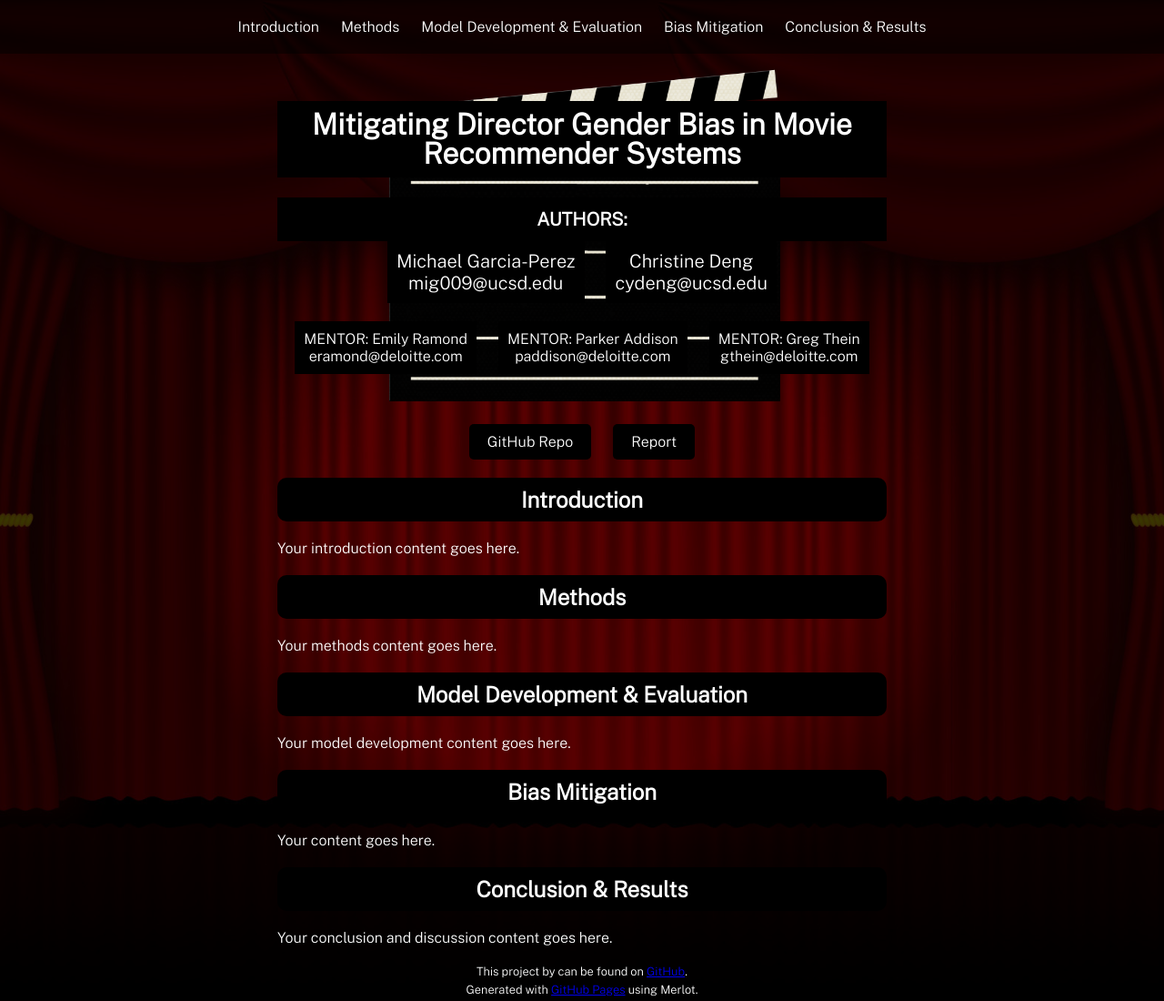
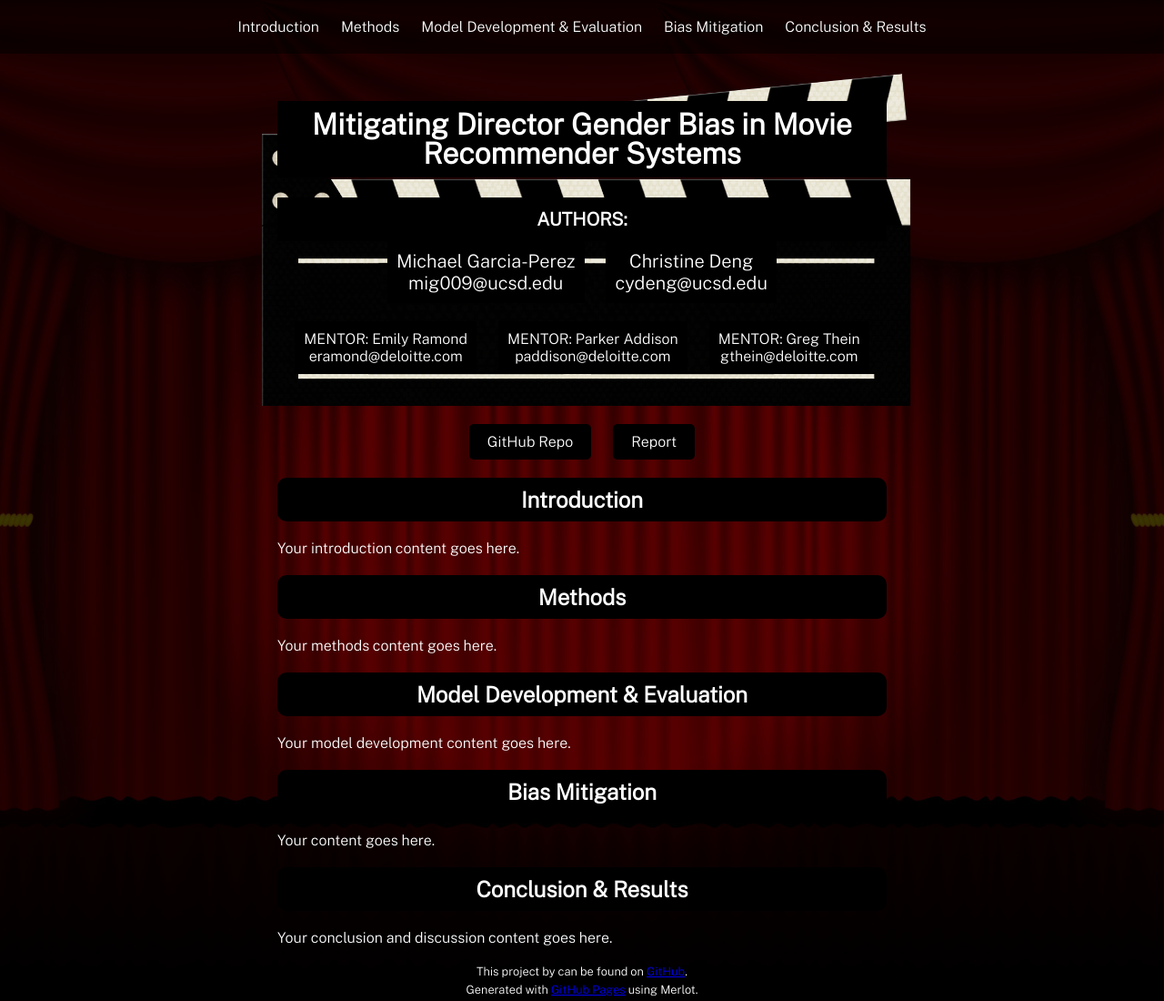
Before and after one commit to michael-garciaperez/DSC180A-Methodology-5, a Jekyll site: the page built from index.md, in a window 1280 px wide and 1100 px high. Shown: the whole window at 91% size. Built offline with Jekyll 4.4.1, drawn with Linux system fonts in a browser that asks for light colours.

Commit message:
Update style.scss

```diff
--- a/assets/css/style.scss
+++ b/assets/css/style.scss
@@ -29,10 +29,11 @@
   max-width: 670px; /* Adjusted maximum width */
   padding: 20px 40px 25px; /* Adjusted padding to move the image up more */
   background-image: url('../images/clap_board.png');
-  background-size: contain; /* Adjusted background size */
+  background-size: cover; /* Adjusted background size */
   background-repeat: no-repeat;
   background-position: center top; /* Adjusted background position */
 }
+
 
 
 
```
